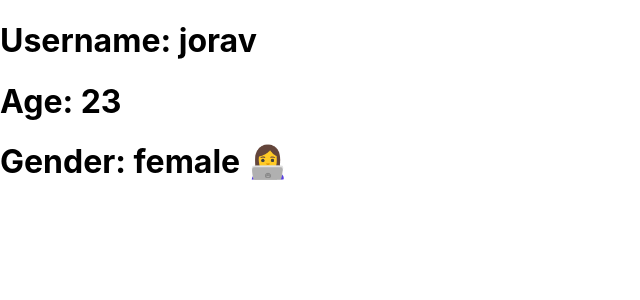
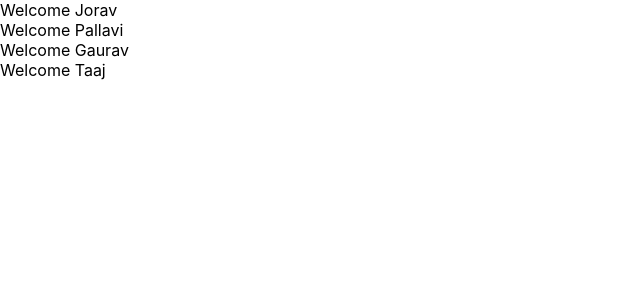
Before and after one commit to joravkumar/-impara-react, a React (Create React App) app: page / in a window 1280 px wide. Shown: the top 300 px of the page, without its empty margins (0-640 px from the left). Built offline with nearby package versions, Linux system fonts and the light colour scheme.

Commit message:
chore: lists and keys

```diff
--- a/src/App.js
+++ b/src/App.js
@@ -1,23 +1,15 @@
 import React, { Component } from "react";
+import Welcome from "./Welcome";
 
 export default class App extends Component {
   constructor() {
     super();
     this.state = {
-      userProfile: {
-        name: "jorav",
-        age: 23,
-        gender: "female",
-      },
+      users: ["Jorav", "Pallavi", "Gaurav", "Taaj"],
     };
   }
   render() {
-    return (
-      <div>
-        <h1>Username: {this.state.userProfile.name}</h1>
-        <h1>Age: {this.state.userProfile.age}</h1>
-        <h1>Gender: {this.state.userProfile.gender} {this.state.userProfile.gender === 'male' ? "👲": "👩‍💻"} </h1>
-      </div>
-    );
+    const element = this.state.users.map((user) => <Welcome name={user} key={user} />);
+    return <div>{element}</div>;
   }
 }
--- /dev/null
+++ b/src/Welcome.js
@@ -0,0 +1,7 @@
+import React, { Component } from "react";
+
+export default class Welcome extends Component {
+  render() {
+    return <div>Welcome {this.props.name}</div>;
+  }
+}
```
